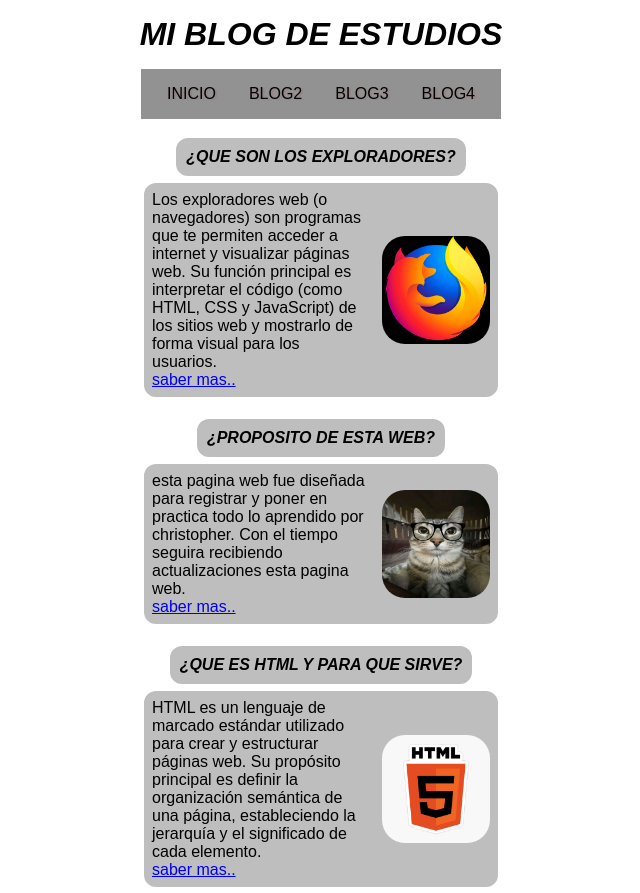
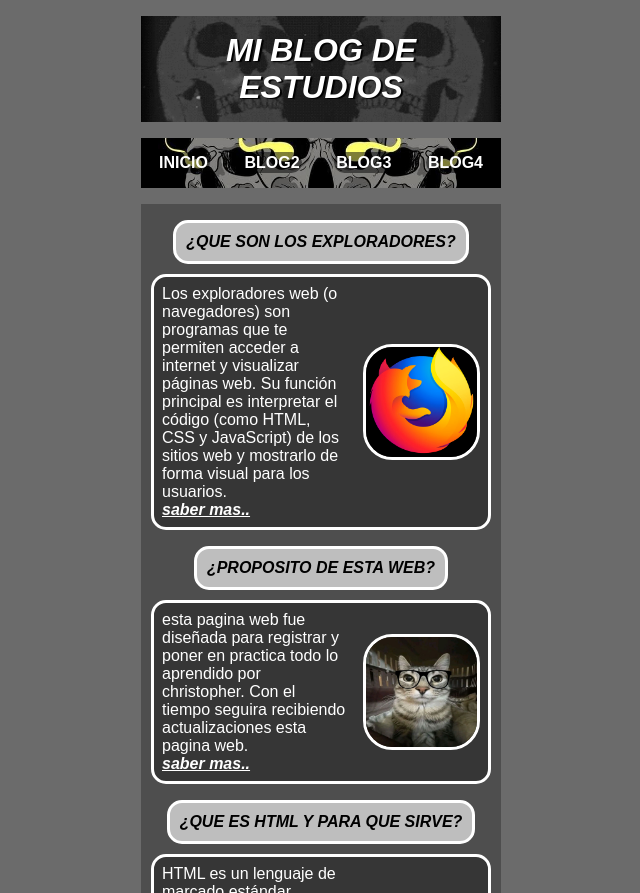
Before and after one commit to bbsito1221/web-studios, a plain HTML site: page index.html in a window 1280 px wide. Shown: the top 893 px of the page, without its empty margins (319-959 px from the left). Drawn offline with Linux system fonts and the light colour scheme; a web font is replaced by a local one.

Commit message:
5 commit

```diff
--- a/css/html.css
+++ b/css/html.css
@@ -4,7 +4,7 @@
     box-sizing: border-box;
 }
 body{
-        background-image: url(../img/estrellas-parpadeantes-.gif);
+    background-color: rgb(107, 107, 107);
 }
 #titulo{
     color:white;
@@ -12,12 +12,12 @@ body{
     text-transform: uppercase;
     font-family: "Sansation", sans-serif;
     font-weight: 700;
-    padding: 1rem;
+    padding: 1rem 0;
     font-style: italic;
     margin: 1rem auto;
     width: 360px;
     text-shadow: 2px 1px 1px rgb(0, 0, 0);
-    background-image: url(../img/calabera-gif.gif);
+    background-image: url(../img/dos-calabera-gif.gif);
     background-size: cover;
     background-position: center;
 }
@@ -57,7 +57,7 @@ nav ul a{
     width: 340px;
     margin: 10px;
     background-color: rgb(54, 54, 54);
-    opacity: .9;
+    z-index: -1;
 }
 .article ol{
     padding: 0 1.5rem;
@@ -111,12 +111,10 @@ main{
     width: 360px;
     display: flex;
     justify-content: center;
-    background-image: url(../img/calabera-oscuro-foto.jpg);
+    background-color: rgb(78, 78, 78);
     margin: 0 auto;
-    background-size: contain;
-    background-position: center;
-    background-repeat: no-repeat;
-    background-attachment: fixed;
+
+
 }
 .resaltado{
     color: red;
--- a/css/style.css
+++ b/css/style.css
@@ -5,31 +5,36 @@
     box-sizing: border-box;
 }
 body{
-    background-image: url(../img/estrella-gif.gif);
-    background-size: cover;
-    background-repeat: no-repeat;
-    background-attachment: fixed;
-    background-position: center;
+        background-color: rgb(107, 107, 107);
 }
 /*!titulo de la pagina*/
 header{
+    color:white;
     text-align: center;
     text-transform: uppercase;
     font-family: "Sansation", sans-serif;
     font-weight: 700;
+    padding: 1rem 0;
     font-style: italic;
-    margin: 1rem;
-    text-shadow: 2px 1px 1px white;
+    margin: 1rem auto;
+    width: 360px;
+    text-shadow: 2px 1px 1px rgb(0, 0, 0);
+    background-image: url(../img/dos-calabera-gif.gif);
+    background-size: cover;
+    background-position: center;
 }
 
 /*!barra de navegacion*/
 nav{
     display: flex;
     justify-content: center;
+    width: 360px;
+    margin: 1rem auto;
     padding: 1rem;
     background-color: rgb(146, 146, 146);
-    margin: 0 auto;
-    width: 360px;
+    background-image: url(../img/tres-calaberas-img.jpg);
+    background-size: cover;
+    background-position: center;
 }
 nav ul{
     width: 100%;
@@ -38,24 +43,23 @@ nav ul{
     list-style: none;
 }
 nav ul a{
+    color: white;
+    border-radius: 15px;
+    padding: 2px;
     text-decoration: none;
-    color: black;
     text-transform: uppercase;
-    padding: 10px;
-    border-radius: 15px;
-    transition: .5s;
     font-family: "Sansation", sans-serif;
-    font-weight: 400;
+    font-weight: 700;
     font-style: normal;
-    text-shadow: 2px 1px 1px rgb(153, 129, 129);
+    background-color: rgba(0, 0, 0, 0.5);
 }
-.link:hover{
-    background-color: white;
-}
+
 main{
     display: flex;
     justify-content: center;
-    width: 100%;
+    width: 360px;
+    margin: 1rem auto;
+    background-color: rgb(78, 78, 78);
 }
 section{
     width: 360px;
@@ -79,10 +83,18 @@ section{
 .article-1{
     display: flex;
     align-items: center;
-    background-color: rgb(190, 190, 190);
-    width: 100%;
+    background-color: rgb(54, 54, 54);
+    width: 360;
     border-radius: 15px;
     border: solid white;
+    margin: 10px;
+}
+.article-1 a{
+    color: white;
+    font-family: "Sansation", sans-serif;
+    font-weight: 700;
+    font-style: italic;
+
 }
 .p-article-1{
     padding: .5rem;
@@ -90,11 +102,13 @@ section{
     font-family: "Sansation", sans-serif;
     font-weight: 400;
     font-style: normal;
+    color: white;
 }
 .img{
     aspect-ratio: 1/1;
     width: 35%;
-    padding: .5rem;
+    margin: .5rem;
     object-fit: cover;
     border-radius: 25%;
+    border: solid white;
 }
```
Also changed, not shown: img/carta-gris-foto.jpg (added), img/corazon-roto-gif.gif (added), img/espada-sangre-foto.jpg (added), img/guinda-gris-foto.jpg (added), img/mano-gris-fondo.jpg (added), img/planetas-gif.gif (added), img/puntos-galaxia-gif.gif (added), 1 other file.
